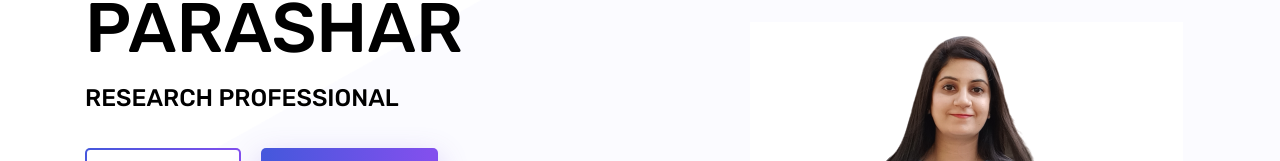
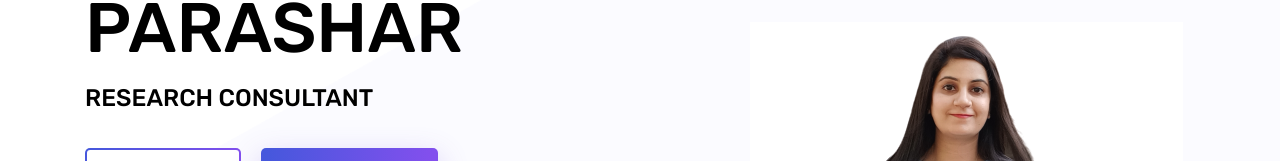
Before and after one commit to apoorvaparashar/apoorvaparashar.github.io, a plain HTML site: page index.html in a window 1280 px wide. Shown: the part 175-336 px from the top of the page. Drawn offline with Linux system fonts and the light colour scheme; some packages are replaced by stand-ins of ours.

Commit message:
Update index.html

```diff
--- a/index.html
+++ b/index.html
@@ -74,7 +74,7 @@
 						<div class="banner_content">
 
 							<h1 class="text-uppercase">I am Apoorva Parashar</h1>
-							<h5 class="text-uppercase">Research Professional</h5>
+							<h5 class="text-uppercase">Research Consultant</h5>
 							<div class="d-flex align-items-center">
 								<a class="primary_btn tr-bg" href="files/CV.pdf" target="_blank"><span>Short CV</span></a>
                                                 <a class="primary_btn" href="#"><span>Detailed CV</span></a>
```
